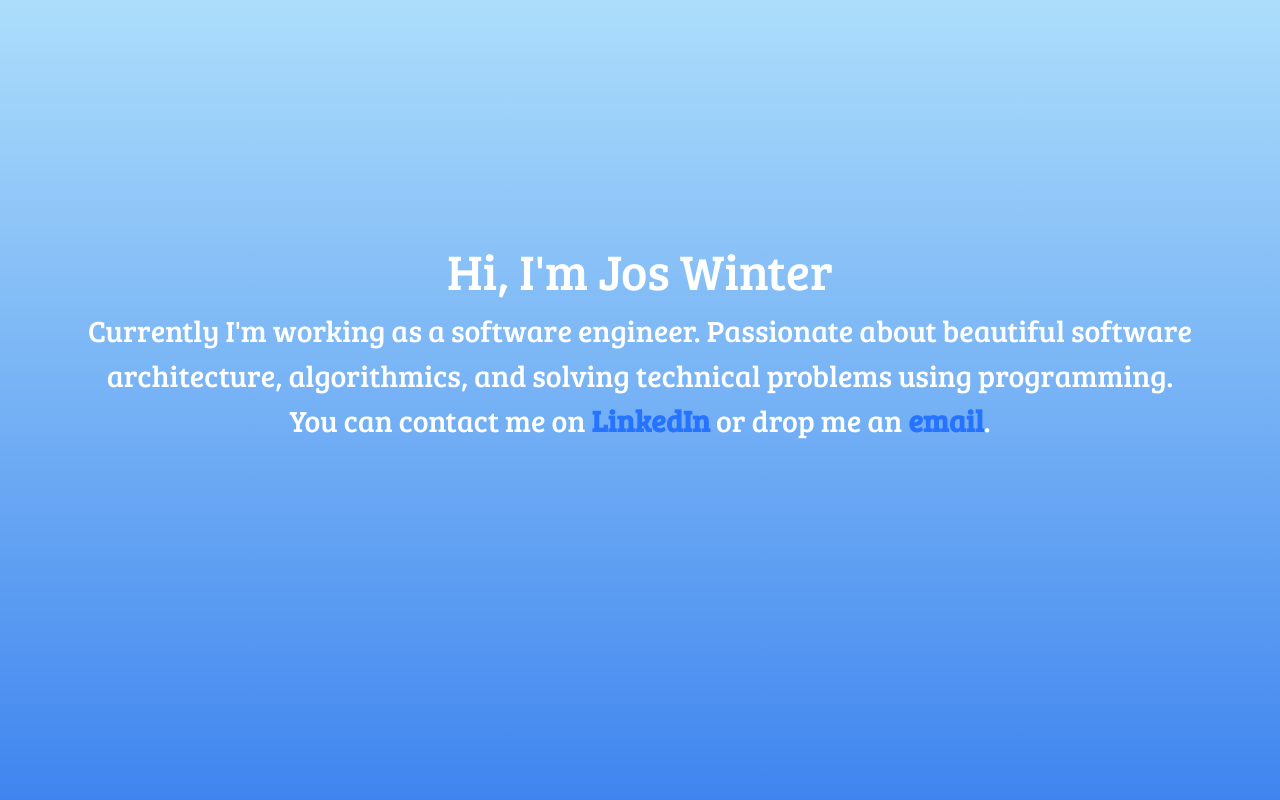
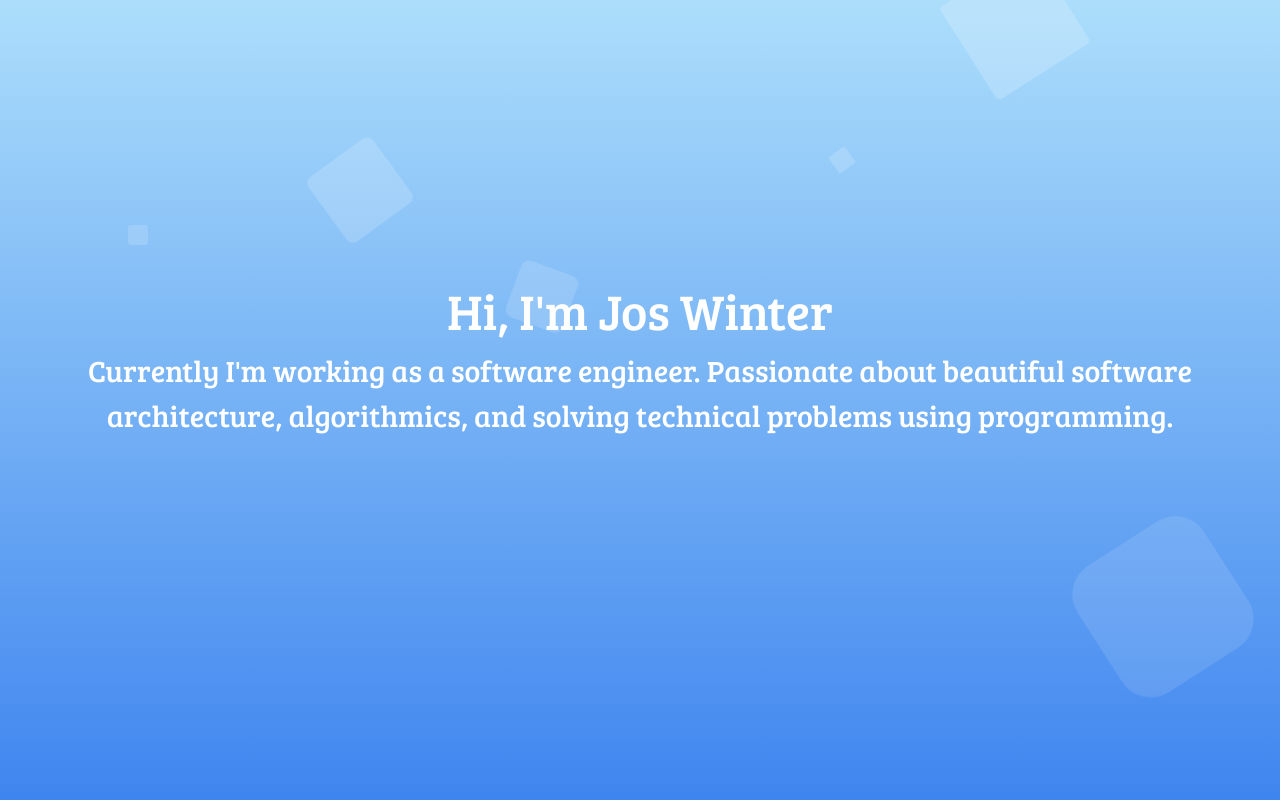
Before and after one commit to joswinter/joswinter.github.io, a React (Create React App) app: page / in a window 1280 px wide. Shown: the top 800 px of the page. Built offline with nearby package versions, Linux system fonts and the light colour scheme.

Commit message:
Add animation to header - falling blocks

```diff
--- a/src/classes/App.js
+++ b/src/classes/App.js
@@ -9,11 +9,22 @@ class App extends React.Component {
     return (
       <div className="app">
         <div class="header" >
+          <ul class="circles">
+            <li></li>
+            <li></li>
+            <li></li>
+            <li></li>
+            <li></li>
+            <li></li>
+            <li></li>
+            <li></li>
+            <li></li>
+            <li></li>
+          </ul>
           <div className="container">
             <h1>Hi, I'm Jos Winter</h1>
             <p>
               Currently I'm working as a software engineer. Passionate about beautiful software architecture, algorithmics, and solving technical problems using programming.
-              You can contact me on <a href="https://www.linkedin.com/in/joswinter/">LinkedIn</a> or drop me an <a href="mailto:info@joswinter.nl">email</a>.
             </p>
           </div>
         </div>
--- a/src/data/experiences.json
+++ b/src/data/experiences.json
@@ -8,11 +8,11 @@
         "endDate": "now",
         "duration": "1Y + 4M",
         "descriptions": [
-          "Implementing new features, fixing problems, improving maintainability, scalability and the operation scalability",
-          "Created the logging and monitoring for all tokenization related products",
-          "Created robust integration test suite for all tokenization related products",
-          "Responsible for development of the auto rescue project",
-          "Interviewing of java developers including technical interviews and reviewing programming test"
+          "Responsible for the logging and monitoring for all tokenization related products",
+          "Responsible for development of the auto rescue product",
+          "Created a robust integration test suite for all tokenization related products",
+          "Implementing new features, fixing bugs, improving maintainability, scalability and operation scalability",
+          "Interviewing of java developers including technical interviews and review of coding tests"
         ],
         "skills": [
           "java", "sql", "bash"
--- a/src/style/header.css
+++ b/src/style/header.css
@@ -3,7 +3,7 @@
   background: -webkit-linear-gradient(270deg,#acdefb,#3f85ef);
   width: 100%;
   min-height: 100vh;
-  padding: 30vh 0;
+  padding: 35vh 0;
   text-align: center;
   color: #fff;
 }
@@ -17,7 +17,116 @@
   font-size: 30px;
 }
 
-.header a, .header a:hover {
-  color: #2673ff;
-  font-weight: 700;
+/* circles animation */
+
+.circles {
+  position: absolute;
+  top: 0;
+  left: 0;
+  width: 100%;
+  height: 100%;
+  overflow: hidden;
 }
+
+.circles li{
+    position: absolute;
+    display: block;
+    list-style: none;
+    width: 20px;
+    height: 20px;
+    background: rgba(255, 255, 255, 0.2);
+    animation: animate 25s linear infinite;
+    top: -150px;
+}
+
+.circles li:nth-child(1){
+    left: 25%;
+    width: 80px;
+    height: 80px;
+    animation-delay: 0s;
+}
+
+
+.circles li:nth-child(2){
+    left: 10%;
+    width: 20px;
+    height: 20px;
+    animation-delay: 2s;
+    animation-duration: 12s;
+}
+
+.circles li:nth-child(3){
+    left: 70%;
+    width: 20px;
+    height: 20px;
+    animation-delay: 4s;
+}
+
+.circles li:nth-child(4){
+    left: 40%;
+    width: 60px;
+    height: 60px;
+    animation-delay: 0s;
+    animation-duration: 18s;
+}
+
+.circles li:nth-child(5){
+    left: 65%;
+    width: 20px;
+    height: 20px;
+    animation-delay: 0s;
+}
+
+.circles li:nth-child(6){
+    left: 75%;
+    width: 110px;
+    height: 110px;
+    animation-delay: 3s;
+}
+
+.circles li:nth-child(7){
+    left: 35%;
+    width: 150px;
+    height: 150px;
+    animation-delay: 7s;
+}
+
+.circles li:nth-child(8){
+    left: 50%;
+    width: 25px;
+    height: 25px;
+    animation-delay: 15s;
+    animation-duration: 45s;
+}
+
+.circles li:nth-child(9){
+    left: 20%;
+    width: 15px;
+    height: 15px;
+    animation-delay: 2s;
+    animation-duration: 35s;
+}
+
+.circles li:nth-child(10){
+    left: 85%;
+    width: 150px;
+    height: 150px;
+    animation-delay: 0s;
+    animation-duration: 11s;
+}
+
+@keyframes animate {
+
+    0%{
+        transform: translateY(0) rotate(0deg);
+        opacity: 1;
+        border-radius: 0;
+    }
+
+    100%{
+        transform: translateY(1500px) rotate(720deg);
+        opacity: 0;
+        border-radius: 50%;
+    }
+
+}
```
